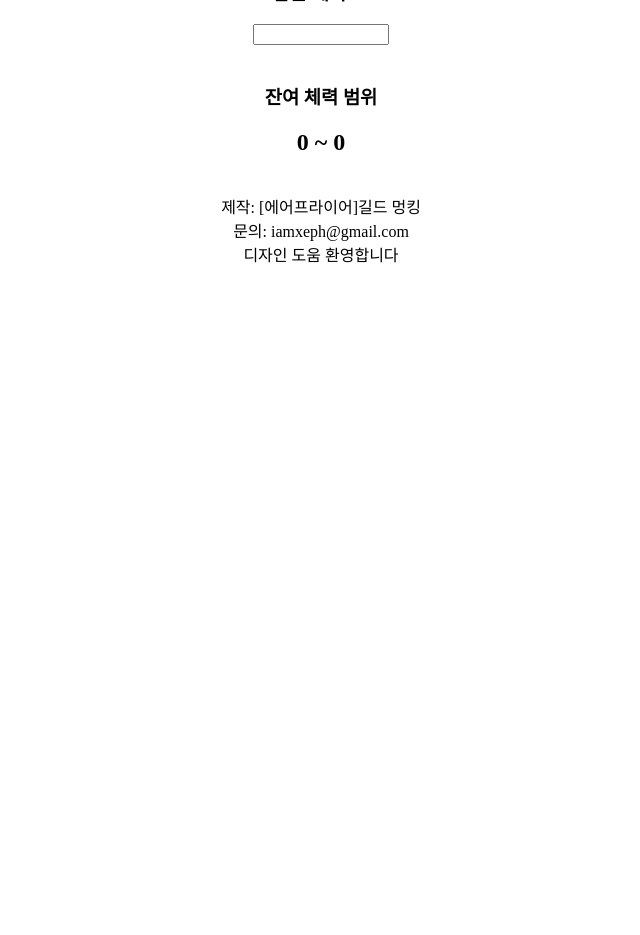
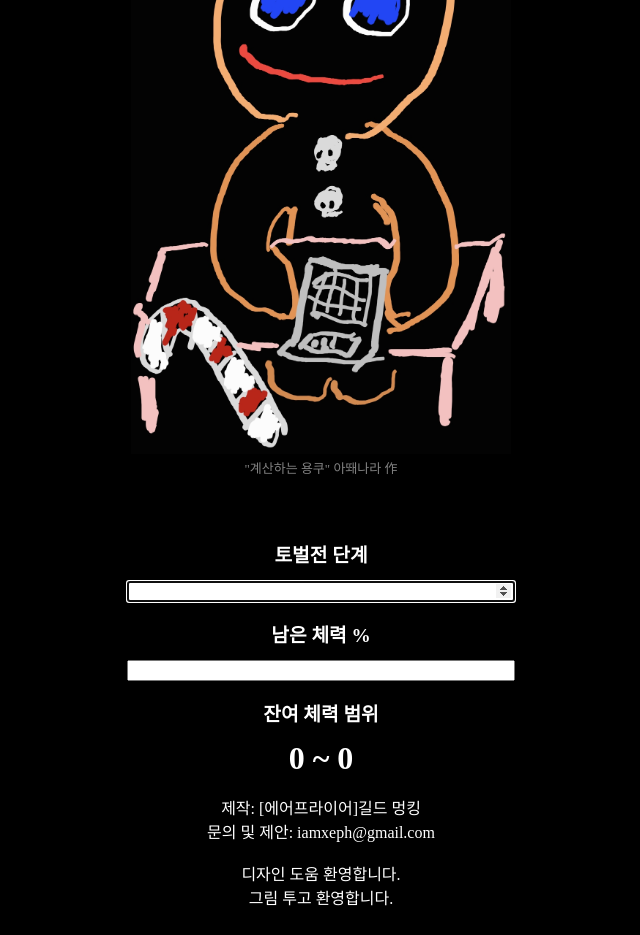
Before and after one commit to iamxeph/cookierun-kingdom-guild-raid-calculator, a React (Create React App) app: page / in a window 1280 px wide. Shown: the part 200-1135 px from the top of the page, without its empty margins (319-959 px from the left). Before the commit the page ends 800 px from the top, so only its background shows below. Built offline with nearby package versions, Linux system fonts and the light colour scheme.

Commit message:
add drawings

```diff
--- a/src/App.css
+++ b/src/App.css
@@ -1,10 +1,39 @@
 body {
-    width:auto;
-    margin-left: auto;
-    margin-right: auto;
+    background-color: black;
+    color: white;
     text-align: center;
 }
+.calc_input_desc {
+    font-weight: bold;
+    font-size: larger;
+}
+.calc_result {
+    padding-top: 1%;
+    font-weight: bold;
+    font-size:xx-large;
+}
+.drawing_desc {
+    color: gray;
+    font-size: small;
+}
+#calculator {
+    width: 100%;
+    display: inline-block;
+    vertical-align: middle;
+}
+#drawing {
+    width: 100%;
+    text-align: center;
+    display: inline-block;
+    vertical-align: middle;
+    padding-bottom: 5%;
+}
+img {
+    max-width: 30%;
+    max-height: 50%;
+}
 input {
-    width: 10%;
+    width: 30%;
     text-align: center;
+    margin-top: 1%;
 }
--- a/src/App.js
+++ b/src/App.js
@@ -151,7 +151,12 @@ class App extends Component {
     return (
       <div className="App">
         <h2>쿠키런 킹덤 토벌전 체력 계산기</h2>
-        <h3>토벌전 단계</h3>
+        <div id="drawing">
+          <img src="/calculating_yongcoo.png" ></img>
+          <div class="drawing_desc">"계산하는 용쿠" 아뙈나라 作</div>
+        </div>
+        <div id="calculator">
+        <div class="calc_input_desc">토벌전 단계</div>
         <NumberSelector
           min="1"
           max="60"
@@ -165,7 +170,7 @@ class App extends Component {
         </NumberSelector>
         <br />
         <br />
-        <h3>남은 체력 %</h3>
+        <div class="calc_input_desc">남은 체력 %</div>
         <NumberSelector
           min="1"
           max="100"
@@ -178,12 +183,14 @@ class App extends Component {
         </NumberSelector>
         <br />
         <br />
-        <h3>잔여 체력 범위</h3>
+        <div class="calc_input_desc">잔여 체력 범위</div>
         <HPResult min={this.state.min} max={this.state.max}></HPResult>
         <br />
+        </div>
         제작: [에어프라이어]길드 멍킹<br />
-        문의: iamxeph@gmail.com<br />
-        디자인 도움 환영합니다
+        문의 및 제안: iamxeph@gmail.com<br /><br />
+        디자인 도움 환영합니다.<br />
+        그림 투고 환영합니다.<br /><br />
       </div>
     );
   }
--- a/src/HPResult.js
+++ b/src/HPResult.js
@@ -4,7 +4,7 @@ class HPResult extends Component {
     render() {
       return (
           <div>
-            <h2>{this.props.min.toLocaleString()} ~ {this.props.max.toLocaleString()}</h2>
+            <div class="calc_result">{this.props.min.toLocaleString()} ~ {this.props.max.toLocaleString()}</div>
           </div>
       );
     }
```
Also changed, not shown: public/calculating_yongcoo.png (added).
